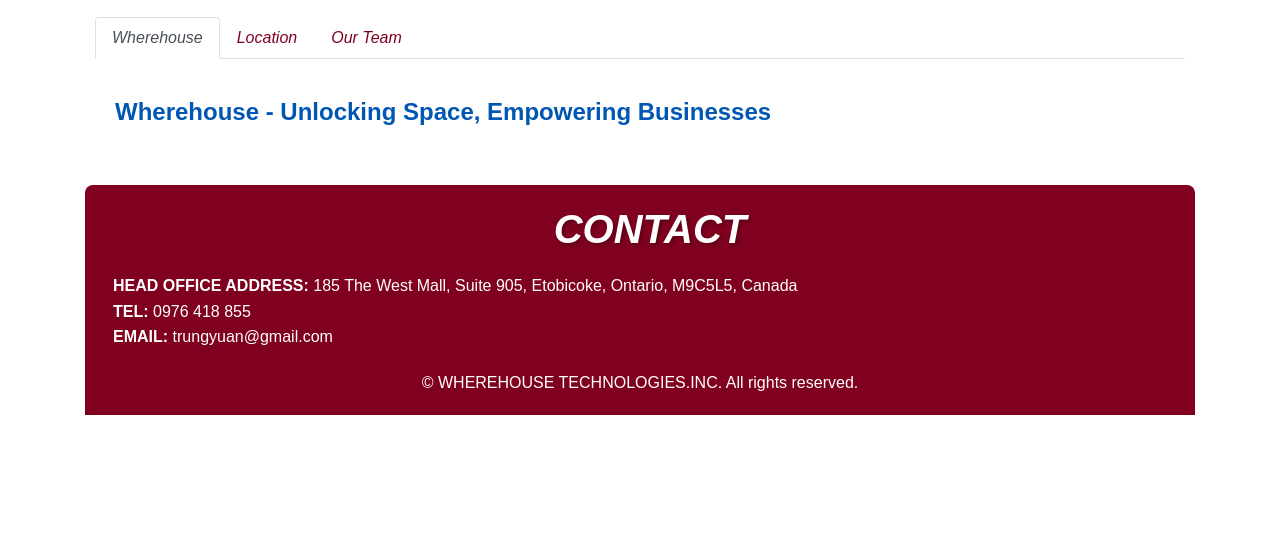
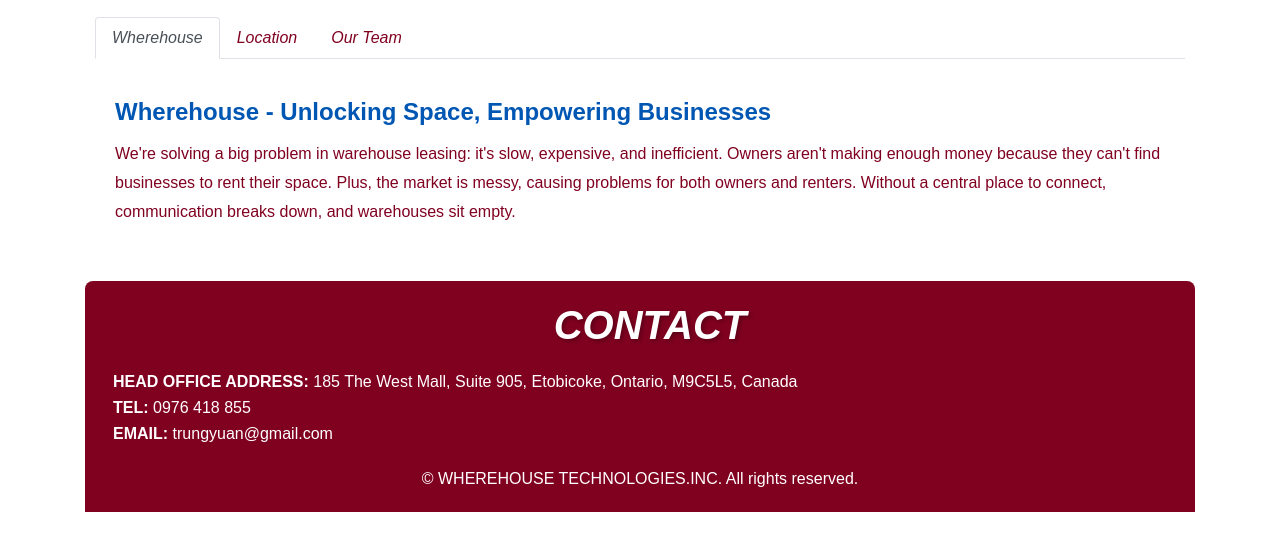
Before and after one commit to cotobian/WhereHouse, a plain HTML site: page pages/about.html in a window 1280 px wide. Shown: the part 219-770 px from the top of the page. Drawn offline with nearby package versions, Linux system fonts and the light colour scheme.

Commit message:
Update about.html

```diff
--- a/pages/about.html
+++ b/pages/about.html
@@ -154,7 +154,14 @@
             <div class="service-header">
               Wherehouse - Unlocking Space, Empowering Businesses
             </div>
-            <div class="service-detail"></div>
+            <div class="service-detail">
+              We're solving a big problem in warehouse leasing: it's slow,
+              expensive, and inefficient. Owners aren't making enough money
+              because they can't find businesses to rent their space. Plus, the
+              market is messy, causing problems for both owners and renters.
+              Without a central place to connect, communication breaks down, and
+              warehouses sit empty.
+            </div>
           </div>
           <div
             class="tab-pane fade"
```
